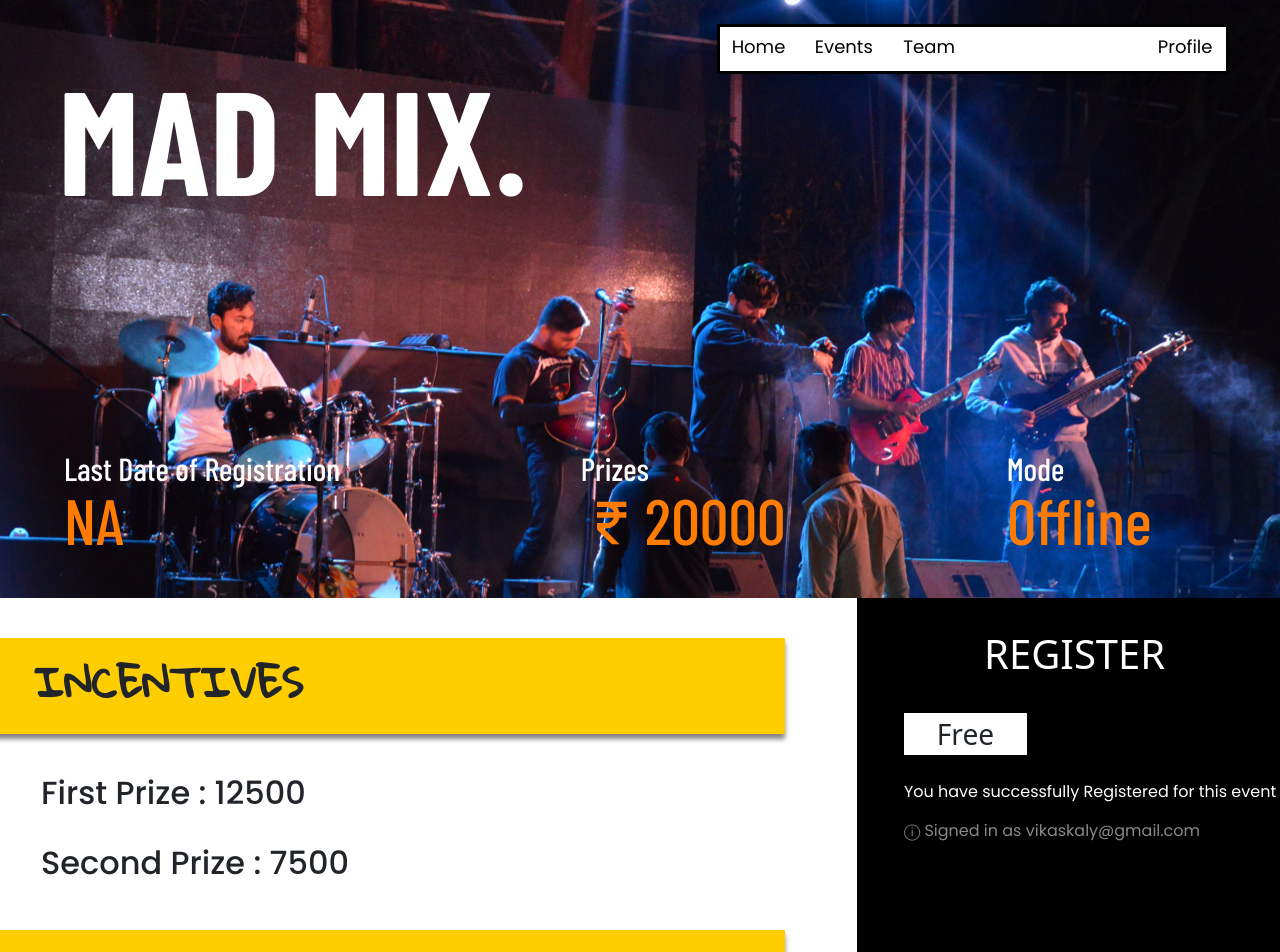
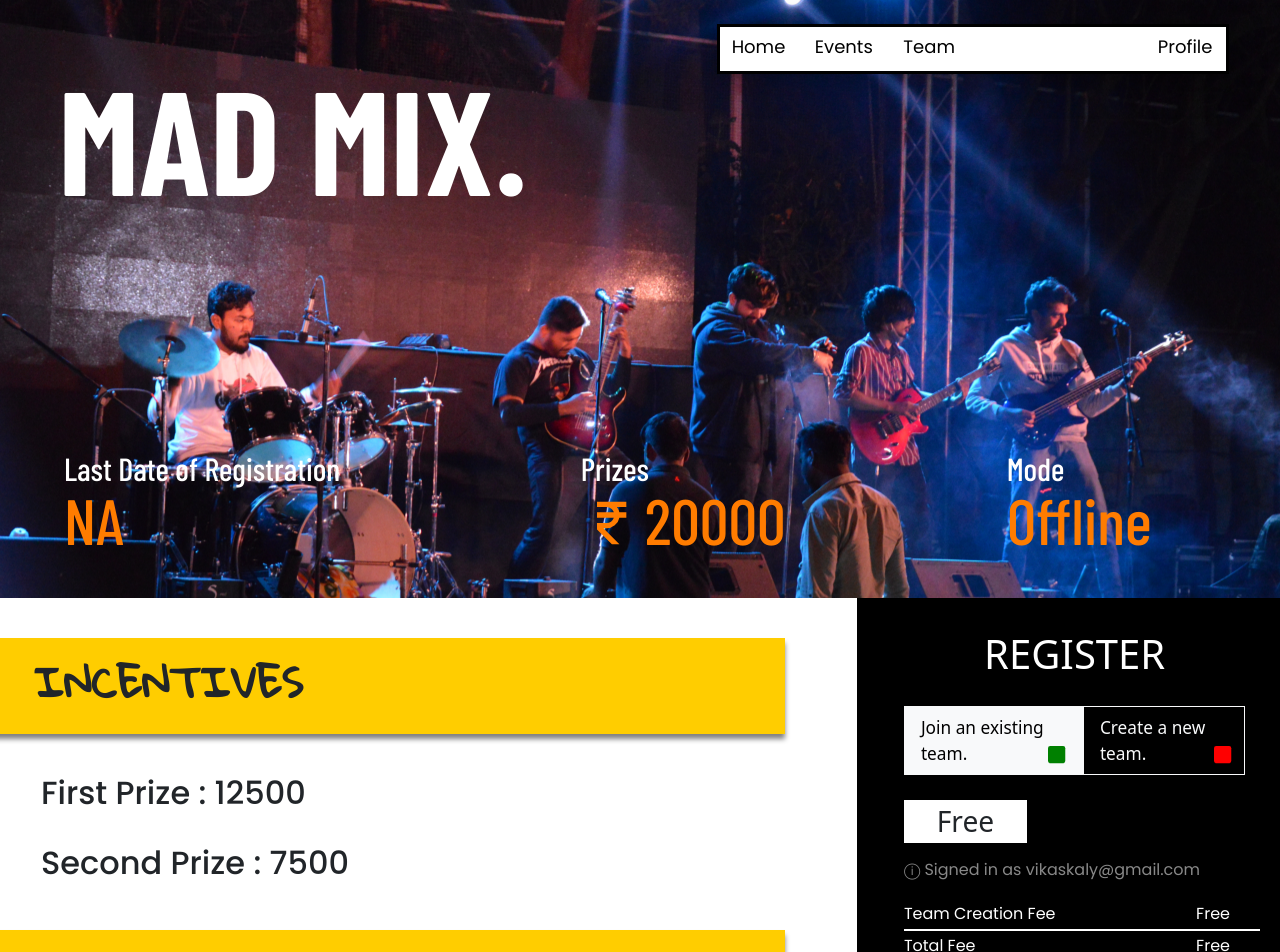
Before and after one commit to zense/Infin8-2023, a React (Create React App) app in the folder client/: page /registerevent/1 in a window 1280 px wide. Shown: the top 952 px of the page. Built offline with nearby package versions, Linux system fonts and the light colour scheme; a web font is replaced by a local one.

Commit message:
Adding Sign in and Registered props from App.js

```diff
--- a/client/src/App.js
+++ b/client/src/App.js
@@ -27,7 +27,7 @@ function App() {
             <Route path="/home" element={<Home/>} />
             <Route path="/events" element={<RegisterCard />} />
             {/* If the user is not signed in, paid_base_fees has to be given as false if we want the pay Base Fees page to render  */}
-            <Route path="/registerevent/:id" element={<RegisterEvent paid_base_fees={true} signed_in={true}/>} />
+            <Route path="/registerevent/:id" element={<RegisterEvent paid_base_fees={true} signed_in={true} registered_for_event={false}/>} />
             <Route path="/profile" element = {<Profile/>}/>
             <Route path="*" element={<Navigate to ="/home" replace/>} />
           </Routes>
--- a/client/src/components/RegisterEvent/Container/Container.jsx
+++ b/client/src/components/RegisterEvent/Container/Container.jsx
@@ -72,21 +72,23 @@ export default function Container(props){
                 <div className="col-md-4 col-12" style={{"backgroundColor":"black"}}>
 
 
-                    {/* <Register
-                        event_fee={props.event_fee}
-                        email={props.email}
-                    /> */}
-
-
-                    {/* <RegisterTeam
-                        fee={props.event_fee}
-                        email={props.email}
-                    /> */}
-
-                    {/* <NotSignedIn/> */}
-
-                    <Registered email={"vikaskaly@gmail.com"}/>
-
+                    {props.signed_in === false ?
+                        <NotSignedIn/>
+                    :
+                        props.registered_for_event === true ?
+                            <Registered email={"vikaskaly@gmail.com"}/>
+                        :
+                            props.team_event===true ?
+                                <RegisterTeam
+                                    fee={props.event_fee}
+                                    email={props.email}
+                                />
+                            :
+                                <Register
+                                    event_fee={props.event_fee}
+                                    email={props.email}
+                                />
+                    }
                 </div>
 
             </div>
--- a/client/src/components/RegisterEvent/RegisterEvent.js
+++ b/client/src/components/RegisterEvent/RegisterEvent.js
@@ -28,7 +28,9 @@ function RegisterEvent(props) {
           contacts={event.spocs}
           event_fee={201}
           email={"vikaskaly@gmail.com"}
-
+          team_event={true}
+          signed_in={props.signed_in}
+          registered_for_event={props.registered_for_event}
         />
         :
         <PayBaseFees
```
